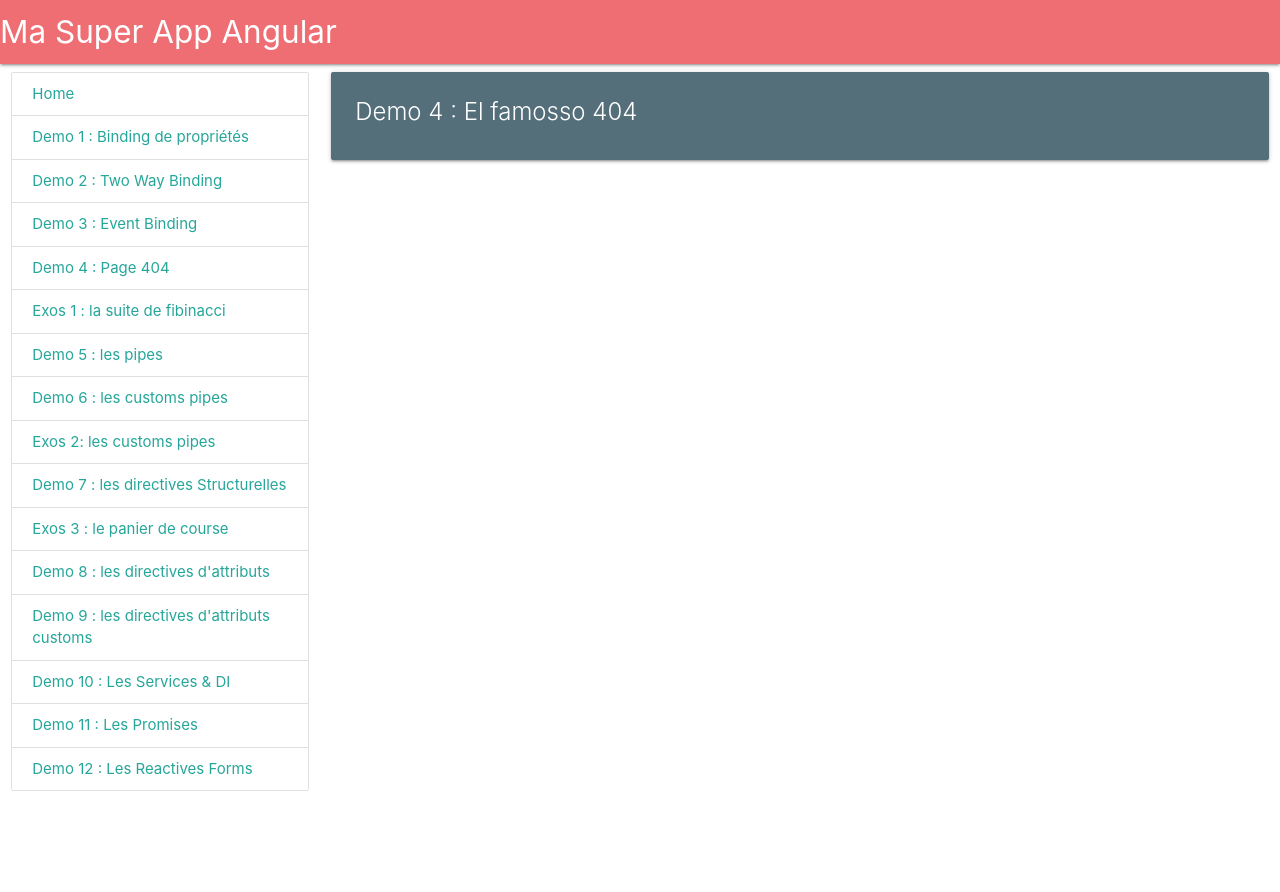
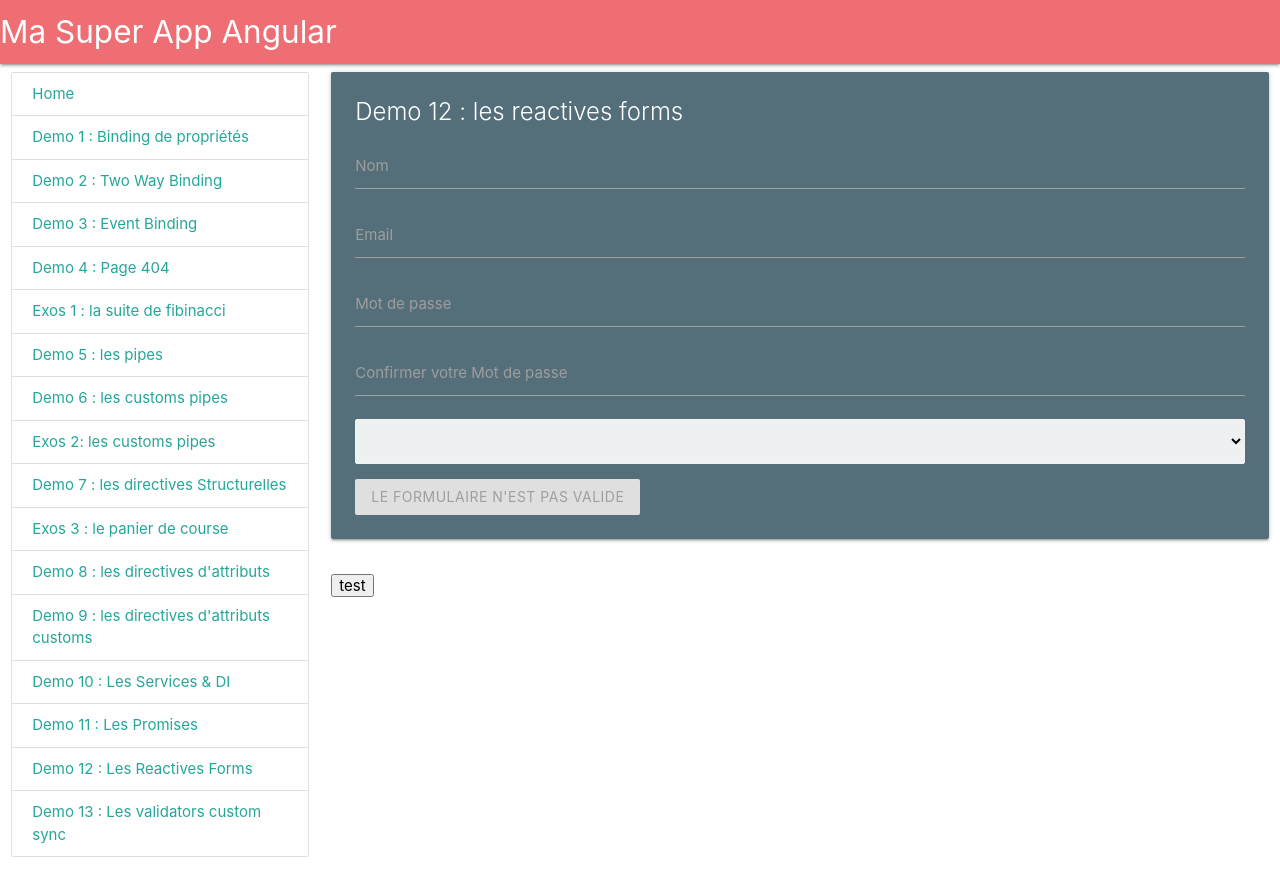
Before and after one commit to evengyl/demoBxl_angular, an Angular app: page /demo/demo13 in a window 1280 px wide. Before the commit the page ends 826 px from the top, so only its background shows below. Built offline with nearby package versions, Linux system fonts and the light colour scheme.

Commit message:
imp Code demo custom val + exos

```diff
--- a/src/app/app-routing.module.ts
+++ b/src/app/app-routing.module.ts
@@ -4,6 +4,7 @@ import { Demo1Component } from './components/demo/demo1/demo1.component';
 import { Demo10Component } from './components/demo/demo10/demo10.component';
 import { Demo11Component } from './components/demo/demo11/demo11.component';
 import { Demo12Component } from './components/demo/demo12/demo12.component';
+import { Demo13Component } from './components/demo/demo13/demo13.component';
 import { Demo2Component } from './components/demo/demo2/demo2.component';
 import { Demo3Component } from './components/demo/demo3/demo3.component';
 import { Demo4Component } from './components/demo/demo4/demo4.component';
@@ -32,6 +33,7 @@ const routes: Routes = [
     { path : 'demo10', component : Demo10Component },
     { path : 'demo11', component : Demo11Component },
     { path : 'demo12', component : Demo12Component },
+    { path : 'demo13', component : Demo13Component },
   ] },
 
   { path : "exos", children : [
--- a/src/app/app.module.ts
+++ b/src/app/app.module.ts
@@ -34,6 +34,7 @@ import { CardService } from './components/exos/exos3/card.service';
 import { Demo11Component } from './components/demo/demo11/demo11.component';
 import { PromiseService } from './components/demo/demo11/services/promise.service';
 import { Demo12Component } from './components/demo/demo12/demo12.component';
+import { Demo13Component } from './components/demo/demo13/demo13.component';
 
 @NgModule({
   declarations: [
@@ -61,6 +62,7 @@ import { Demo12Component } from './components/demo/demo12/demo12.component';
     Demo10Component,
     Demo11Component,
     Demo12Component,
+    Demo13Component,
   ],
   imports: [
     BrowserModule,
--- /dev/null
+++ b/src/app/components/demo/demo13/demo13.component.html
@@ -0,0 +1,74 @@
+<div class="row">
+
+    <div class="col s12">
+        <div class="card blue-grey darken-1">
+            <div class="card-content white-text">
+                <span class="card-title">Demo 12 : les reactives forms</span>
+                <form (ngSubmit)="submitForm()" [formGroup]="myForm">
+                    <div class="input-field">
+                        <input formControlName="name" id="name" type=text>
+                        <label for="name">Nom</label>
+                        <div *ngIf="myForm.controls.name.errors">
+                            <p *ngIf="myForm.controls.name.errors.minlength">Le nom ne peux contenir moins de 3 caractères</p>
+                            <p *ngIf="myForm.controls.name.errors.maxlength">Le nom ne peux contenir plus de 20 caractères</p>
+                            <p *ngIf="myForm.controls.name.errors.required && myForm.controls.name.touched">Champ requis</p>
+                        </div>
+                    </div>
+                    <div class="input-field">
+                        <input formControlName="email" id="email" type="email">
+                        <label for="email">Email</label>
+                        <div *ngIf="myForm.controls.email.errors">
+                            <p *ngIf="myForm.controls.email.errors.email">Cette email n'est pas valide</p>
+                            <p *ngIf="myForm.controls.email.errors.required && myForm.controls.email.touched">Champ requis</p>
+                            <p *ngIf="myForm.controls.email.errors.EmailErrorCustom">{{myForm.controls.email.errors.EmailErrorCustom}}</p>
+
+                        </div>
+                    </div>
+                    <div class="input-field">
+                        <input formControlName="password" id="password" type="password">
+                        <label for="password">Mot de passe</label>
+                        <div *ngIf="myForm.controls.password.errors">
+                            <p *ngIf="myForm.controls.password.errors.minlength">Le mot de passe ne peux contenir moins de 6 caractères</p>
+                            <p *ngIf="myForm.controls.password.errors.maxlength">Le mot de passe ne peux contenir plus de 25 caractères</p>
+                            <p *ngIf="myForm.controls.password.errors.required && myForm.controls.password.touched">Champ requis</p>
+                        </div>
+
+                    </div>
+
+
+                    <div class="input-field">
+                        <input [disabled]="myForm.controls.password.valid" formControlName="passwordConfirm" id="passwordbis" type="password">
+                        <label for="passwordbis">Confirmer votre Mot de passe</label>
+                        <div *ngIf="myForm.controls.passwordConfirm.errors">
+                            <p *ngIf="myForm.controls.passwordConfirm.errors.minlength">Le mot de passe ne peux contenir moins de 6 caractères</p>
+                            <p *ngIf="myForm.controls.passwordConfirm.errors.maxlength">Le mot de passe ne peux contenir plus de 25 caractères</p>
+                            <p *ngIf="myForm.controls.passwordConfirm.errors.required && myForm.controls.passwordConfirm.touched">Champ requis</p>
+                        </div>
+                        <div *ngIf="myForm.errors">
+                            <p *ngIf="myForm.errors.ErrorComparePass && !myForm.controls.passwordConfirm.pristine">{{myForm.errors.ErrorComparePass}}</p>
+                        </div>
+
+                    </div>
+
+                    <div class="input-field">
+                        <select formControlName="gender" style="display:block;">
+                            <option default value=""></option>
+                            <option value="Homme">Homme</option>
+                            <option value="Femme">Femme</option>
+                            <option value="Enfant">Enfant</option>
+                            <option value="nc">Non renseigné</option>
+                        </select>
+                        <div *ngIf="myForm.controls.gender.errors">
+                            <p *ngIf="myForm.controls.gender.errors.required && myForm.controls.gender.touched">Champ requis</p>
+                        </div>
+                    </div>
+                    <button *ngIf="myForm.valid"  type="submit" class="btn waves-effect green darken-1">Submit</button>
+                    <button disabled *ngIf="!myForm.valid"  type="submit" class="btn waves-effect green darken-1">Le formulaire n'est pas valide</button>
+                </form>
+            </div>
+        </div>
+    </div>
+</div>
+
+
+<button (click)="test()">test</button>
--- /dev/null
+++ b/src/app/components/demo/demo13/demo13.component.ts
@@ -0,0 +1,56 @@
+import { Component, OnInit } from '@angular/core';
+import { FormBuilder, FormControl, FormGroup, Validators } from '@angular/forms';
+import { EmailValidator } from './validators/email.validator';
+import { PasswordConfirmValidator } from './validators/passwordCompare.validator';
+
+@Component({
+  selector: 'app-demo13',
+  templateUrl: './demo13.component.html'
+})
+export class Demo13Component implements OnInit {
+
+  myForm : FormGroup
+  constructor(private fb : FormBuilder) { }
+
+  ngOnInit(): void {
+    this.myForm = this.fb.group(
+      {
+        name : ["", [Validators.required,
+                        Validators.minLength(3),
+                        Validators.maxLength(20)],
+                        [/*Validators ASYNCHRONE*/]],
+        email : ["", [Validators.required,
+                      Validators.email,
+                      EmailValidator], []],
+        password : ["", [Validators.required,
+                        Validators.minLength(6),
+                        Validators.maxLength(25)], []],
+        passwordConfirm : ["", [Validators.required,
+                          Validators.minLength(6),
+                          Validators.maxLength(25)], []],
+        gender : ["", [Validators.required], []]
+      },
+      {
+        validator : PasswordConfirmValidator
+      }
+    )
+  }
+
+
+
+  submitForm()
+  {
+    if(this.myForm.valid)
+    {
+      console.log("OK Valide !")
+      //OK !!!!
+    }
+  }
+
+
+  test(){
+    console.log(this.myForm)
+  }
+
+
+}
--- /dev/null
+++ b/src/app/components/demo/demo13/validators/email.validator.ts
@@ -0,0 +1,20 @@
+import { AbstractControl } from "@angular/forms";
+
+
+/**
+     * @description
+     * cette méthode renvoie un  object clé valeur { "ErrorName" : "ErrorMessage"} | null si OK
+     * @param
+     * Clé = nom de la variable erreur
+     * @param
+     * Valeur = message de l'erreur
+*/
+export function EmailValidator(control : AbstractControl) : null | {[key : string] : string}
+{
+    if(control.value.includes("gmail"))
+    {
+        return {EmailErrorCustom : "Les addresse Gmail ne sont pas tolérée chez yahoo !...aidez-nous on est en PLS"}
+    }
+    else
+        return null
+}
--- /dev/null
+++ b/src/app/components/demo/demo13/validators/passwordCompare.validator.ts
@@ -0,0 +1,17 @@
+import { AbstractControl } from "@angular/forms";
+
+
+/**
+     * @description
+     * @param
+     * Clé = nom de la variable erreur
+     * @param
+     * Valeur = message de l'erreur
+*/
+export function PasswordConfirmValidator(control : AbstractControl)
+{
+    if(control.value.password == control.value.passwordConfirm)
+        return null
+    else
+        return {ErrorComparePass : "Les deux mots de passe ne corresponde pas"}
+}
--- a/src/app/components/navbar/navbar.component.html
+++ b/src/app/components/navbar/navbar.component.html
@@ -15,4 +15,5 @@
   <a routerLink="demo/demo10" class="collection-item">Demo 10 : Les Services & DI</a>
   <a routerLink="demo/demo11" class="collection-item">Demo 11 : Les Promises</a>
   <a routerLink="demo/demo12" class="collection-item">Demo 12 : Les Reactives Forms</a>
+  <a routerLink="demo/demo13" class="collection-item">Demo 13 : Les validators custom sync</a>
 </div>
```
Also changed, not shown: 1 other file (tests, documents, lock files or other folders).
